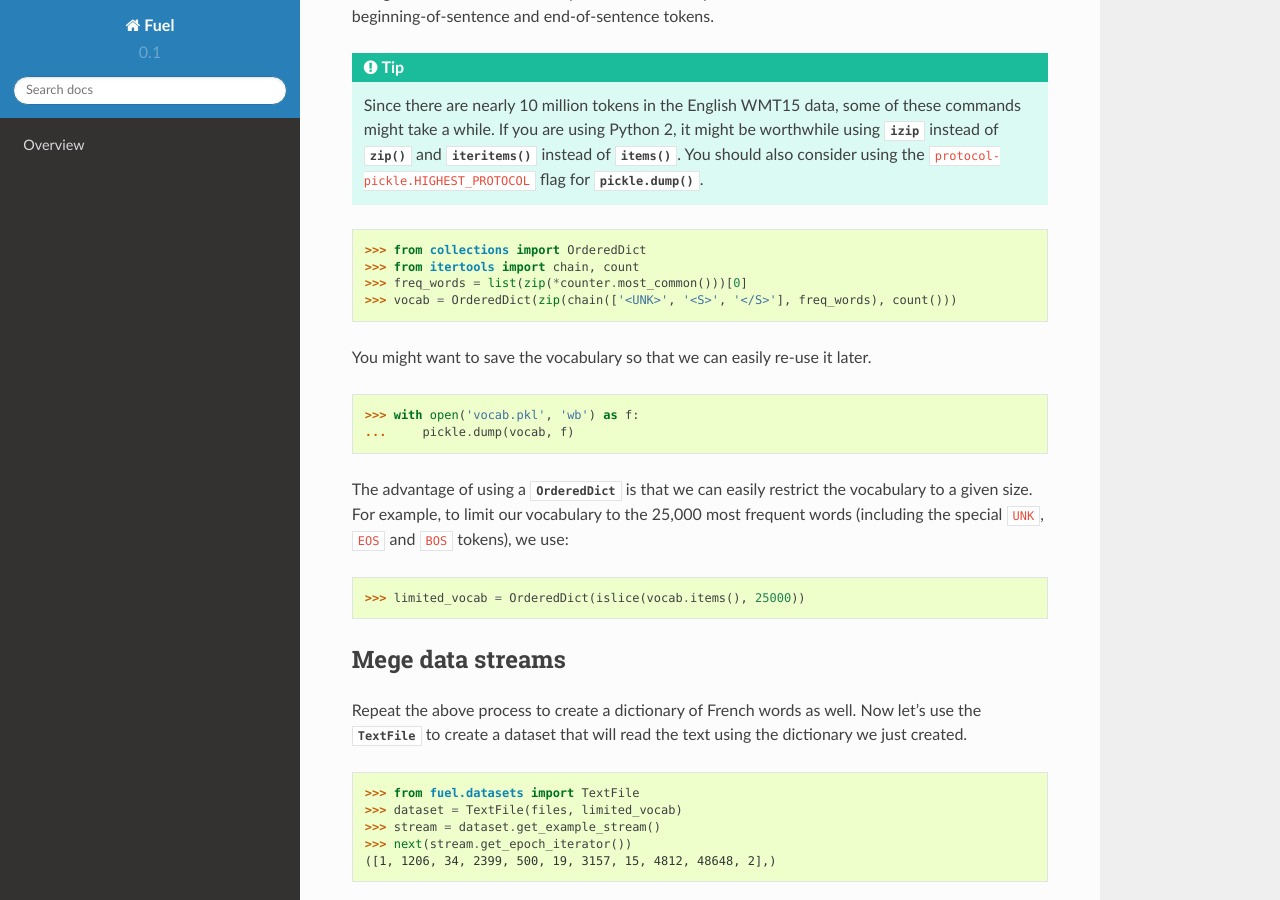
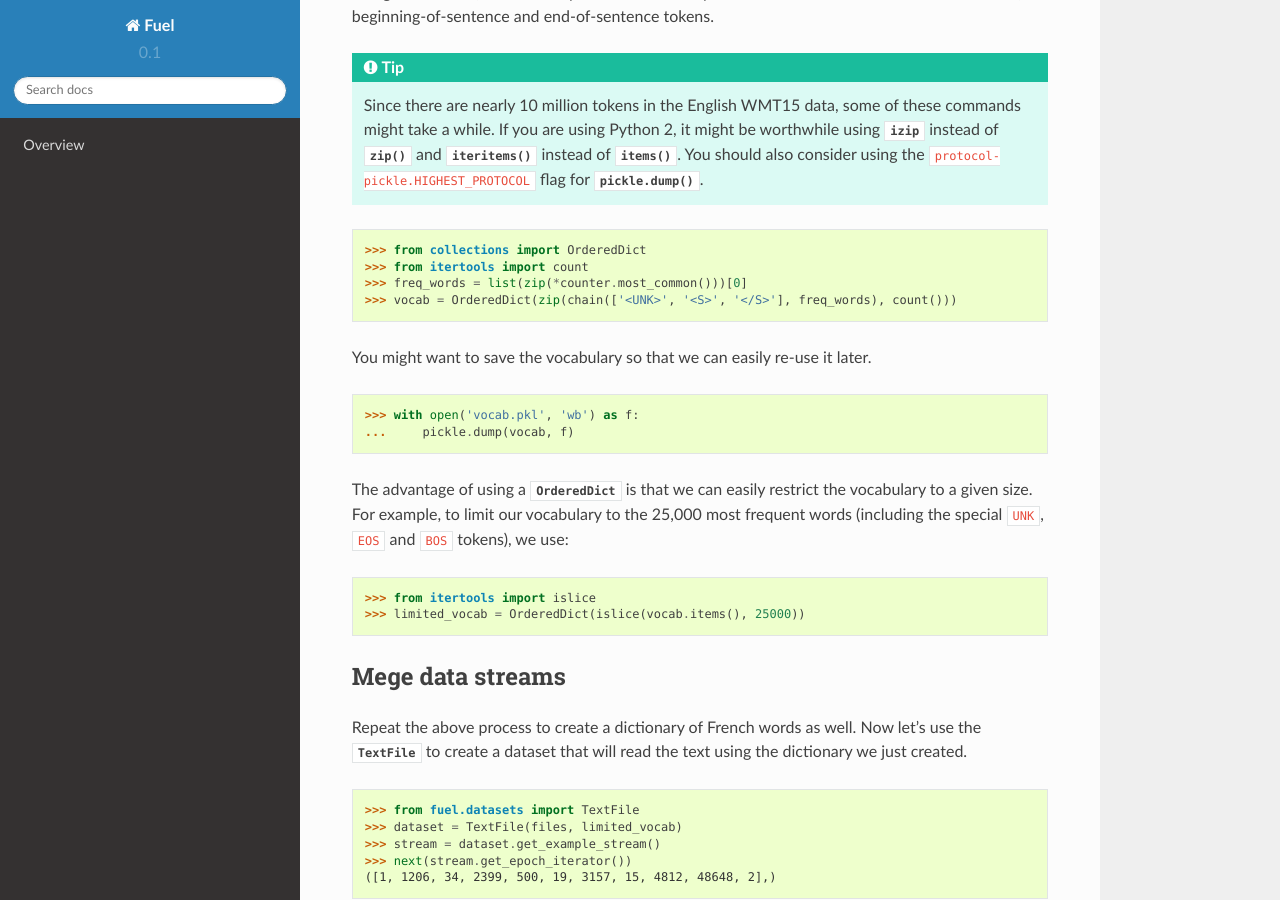
Before and after one commit to mila-iqia/fuel, a Sphinx documentation site: the page built from docs/translation.rst, in a window 1280 px wide and 900 px high, scrolled down 914 px. Built offline with Sphinx 7.4.7 and the Read the Docs theme 2.0.0, drawn with Linux system fonts in a browser that asks for light colours.

Commit message:
Update translation.rst

```diff
--- a/docs/translation.rst
+++ b/docs/translation.rst
@@ -50,7 +50,7 @@ indices for the unknown, beginning-of-sentence and end-of-sentence tokens.
    the ``protocol-pickle.HIGHEST_PROTOCOL`` flag for :meth:`pickle.dump`.
 
 >>> from collections import OrderedDict
->>> from itertools import chain, count
+>>> from itertools import count
 >>> freq_words = list(zip(*counter.most_common()))[0]
 >>> vocab = OrderedDict(zip(chain(['<UNK>', '<S>', '</S>'], freq_words), count()))
 
@@ -64,6 +64,7 @@ easily restrict the vocabulary to a given size. For example, to limit our
 vocabulary to the 25,000 most frequent words (including the special ``UNK``,
 ``EOS`` and ``BOS`` tokens), we use:
 
+>>> from itertools import islice
 >>> limited_vocab = OrderedDict(islice(vocab.items(), 25000))
 
 Mege data streams
```
